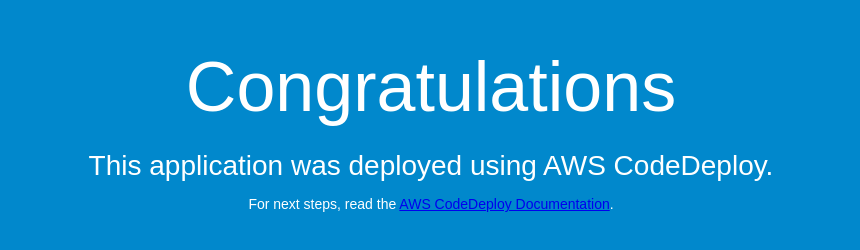
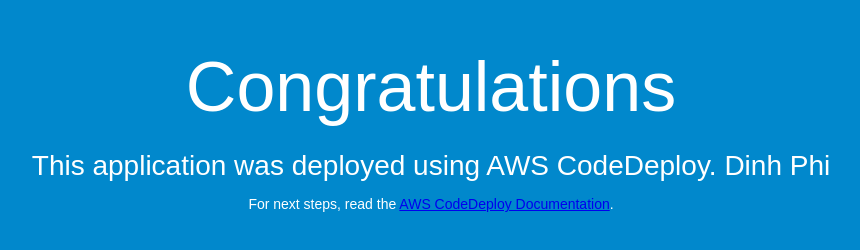
Before and after one commit to dinhphi/my-demo-repo, a plain HTML site: page index.html in a window 1280 px wide. Shown: the whole page, without its empty margins (209-1069 px from the left). Drawn offline with Linux system fonts and the light colour scheme.

Commit message:
Update index.html

```diff
--- a/index.html
+++ b/index.html
@@ -27,7 +27,7 @@
 <body>
   <div align="center">
     <h1>Congratulations</h1>
-    <h2>This application was deployed using AWS CodeDeploy.</h2>
+    <h2>This application was deployed using AWS CodeDeploy. Dinh Phi</h2>
     <p>For next steps, read the <a href="http://aws.amazon.com/documentation/codedeploy">AWS CodeDeploy Documentation</a>.</p>
   </div>
 </body>
```
